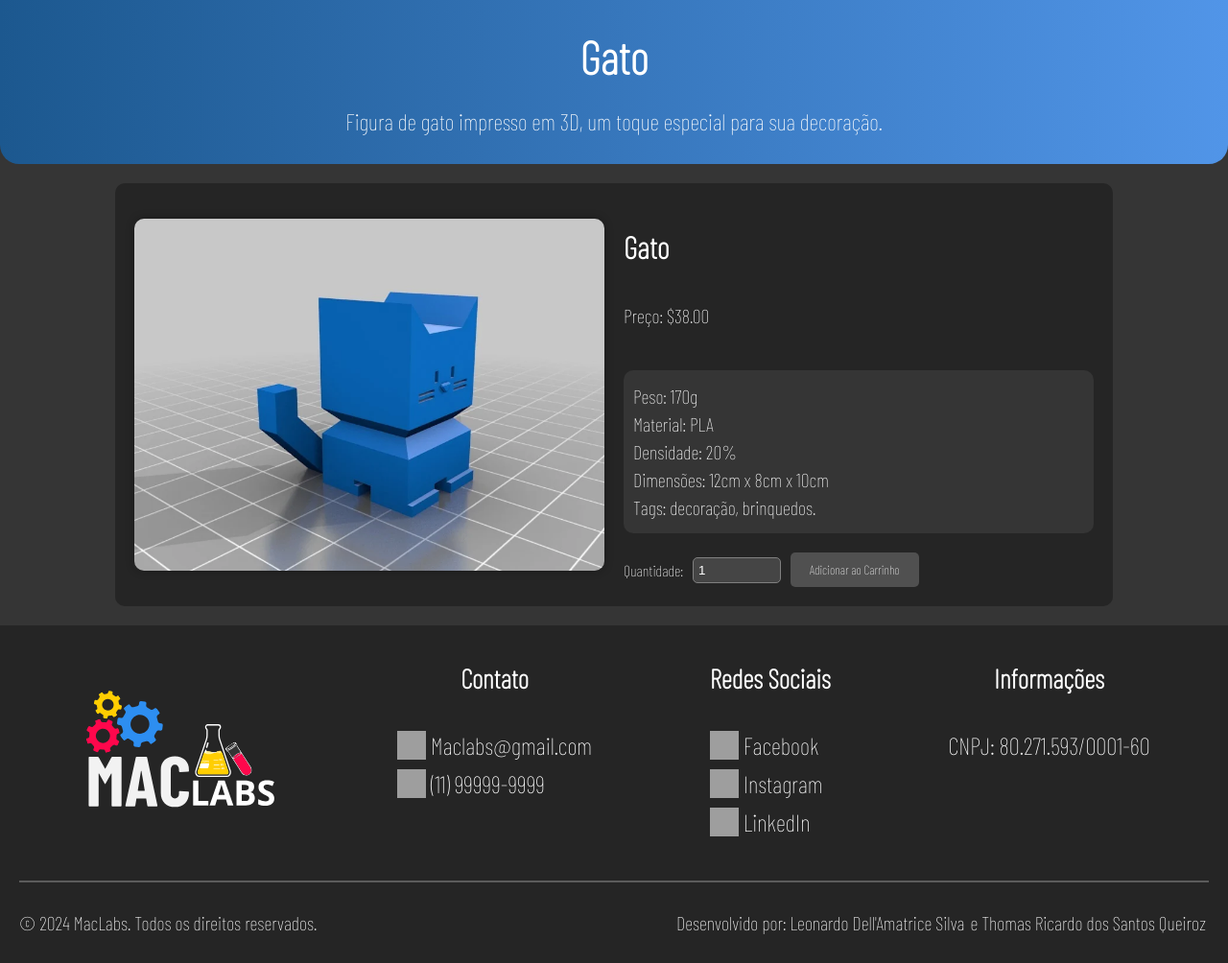
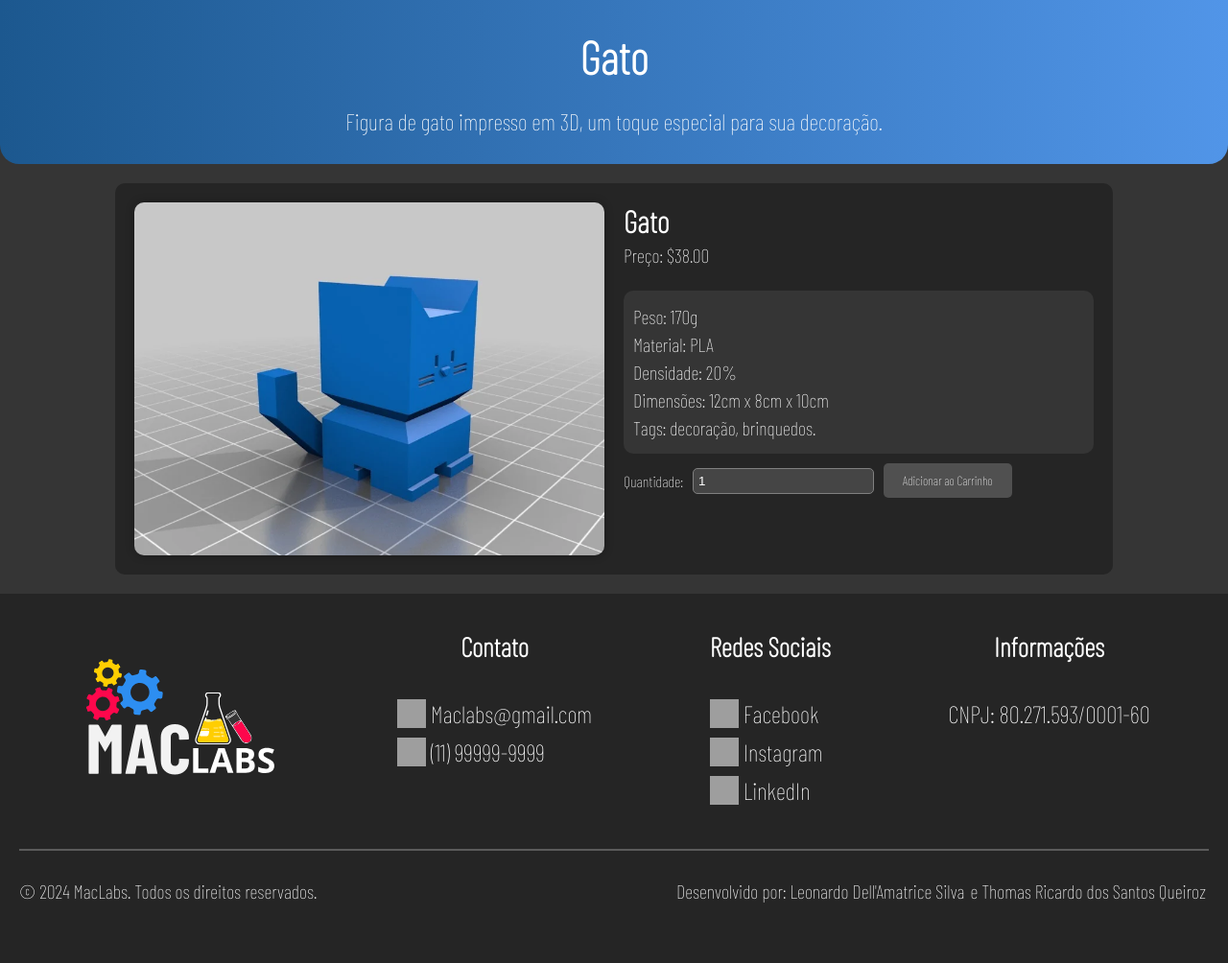
Before and after one commit to LeoDellAmatrice/MacLabs, a Flask app: page /produtos/Gato in a window 1280 px wide. Shown: the part 83-1087 px from the top of the page at 96% size. After the commit the page ends 1024 px from the top, so only its background shows below. Run offline with Flask 3, Linux system fonts and the light colour scheme; grey boxes are pictures that could not be loaded.

Commit message:
ajuste para celular

```diff
--- a/static/css/produto.css
+++ b/static/css/produto.css
@@ -26,11 +26,11 @@
     flex: 1;
     display: flex;
     flex-direction: column;
-    gap: 10px;
 }
 
 .produto-info h2 {
     font-size: 2rem;
+    margin: 0;
     color: var(--text-color);
 }
 
@@ -64,7 +64,6 @@
     border-radius: 5px;
     padding: 5px;
     color: var(--text-color);
-    max-width: 80px;
 }
 
 .adicionar-carrinho {
```
